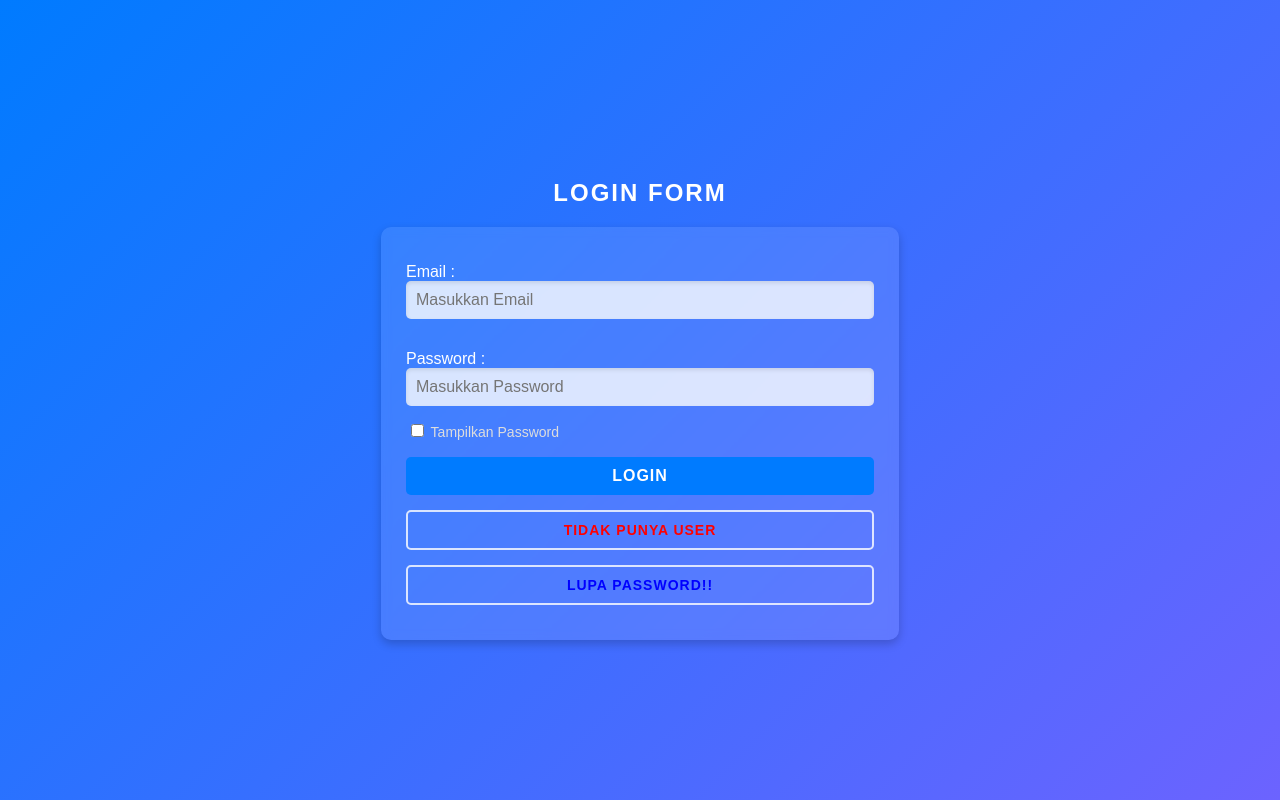
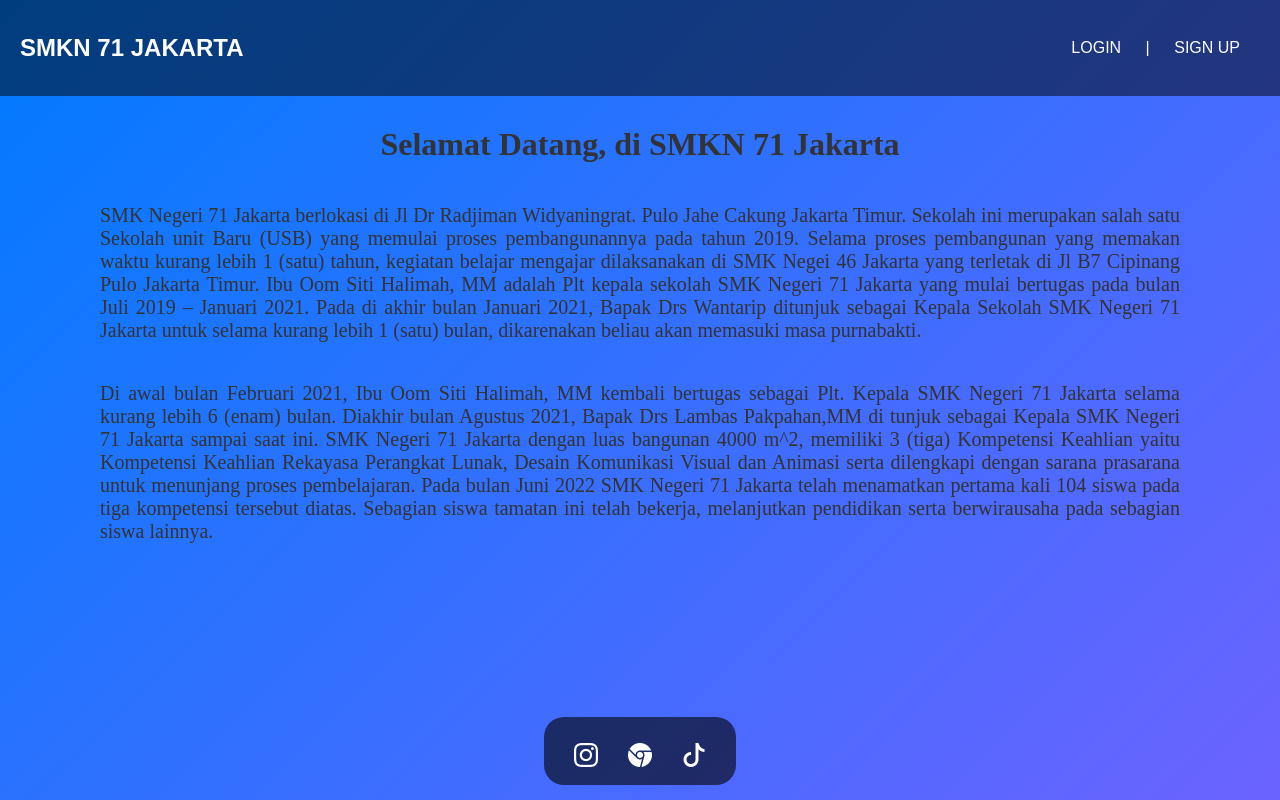
Before and after one commit to sayurtempee/coba_php, a PHP site: page / in a window 1280 px wide. Run offline with PHP 8.4, Linux system fonts and the light colour scheme.

Commit message:
edit-all

```diff
--- a/crud/crud.php
+++ b/crud/crud.php
@@ -96,7 +96,7 @@ $result = $conn->query($sql_get);
 <head>
    <meta name="viewport" content="width=device-width, initial-scale=1.0">
    <link rel="stylesheet" href="../asset/crud-style.css">
-   <link rel="icon" type="image/svg+xml" href="../img/akatsuki.png">
+   <link rel="shortcut icon" href="../img/logo71.png" type="image/x-icon">
    <title>Data Nilai Siswa RPL</title>
    <script>
       function resetForm() {
--- a/forgotPassword.php
+++ b/forgotPassword.php
@@ -90,7 +90,7 @@ mysqli_close($conn);
    <meta charset="UTF-8">
    <meta name="viewport" content="width=device-width, initial-scale=1.0">
    <link rel="stylesheet" href="./asset/style.css">
-   <link rel="icon" type="image/svg+xml" href="./img/akatsuki.png">
+   <link rel="shortcut icon" href="./img/logo71.png" type="image/x-icon">
    <title>Forgot Password</title>
 </head>
 
--- /dev/null
+++ b/index.html
@@ -0,0 +1,199 @@
+<!DOCTYPE html>
+<html lang="en">
+  <head>
+    <meta charset="UTF-8" />
+    <meta name="viewport" content="width=device-width, initial-scale=1.0" />
+    <link rel="shortcut icon" href="./img/logo71.png" type="image/x-icon" />
+    <title>SMKN 71 JAKARTA</title>
+    <link
+      rel="stylesheet"
+      href="https://cdn.jsdelivr.net/npm/bootstrap-icons@1.11.3/font/bootstrap-icons.min.css"
+    />
+    <style>
+      html,
+      body {
+        height: 100%;
+        margin: 0;
+        display: flex;
+        flex-direction: column;
+      }
+
+      body {
+        font-family: Arial, sans-serif;
+        background: linear-gradient(135deg, #007bff, #6c63ff);
+        padding: 0;
+        margin: 0;
+        min-height: 100vh;
+        color: #fff;
+      }
+
+      nav {
+        display: flex;
+        justify-content: space-between;
+        align-items: center;
+        background-color: rgba(0, 0, 0, 0.5);
+        padding: 10px 20px;
+        position: sticky;
+        top: 0;
+        z-index: 1000;
+      }
+
+      .product-name {
+        color: #fff;
+        font-size: 24px;
+        text-decoration: none;
+      }
+
+      nav a {
+        color: #fff;
+        text-align: center;
+        padding: 14px 20px;
+        text-decoration: none;
+        border-radius: 4px;
+      }
+
+      nav a:hover {
+        background-color: rgba(0, 0, 0, 0.2);
+        color: #fff;
+        border-radius: 8px;
+      }
+
+      @keyframes fadeIn {
+        from {
+          opacity: 0;
+          transform: translateY(20px);
+        }
+        to {
+          opacity: 1;
+          transform: translateY(0);
+        }
+      }
+
+      h1,
+      p {
+        padding: 0px 100px;
+        text-align: center;
+        animation: fadeIn 0.5s ease;
+        font-family: 'Times New Roman', Times, serif;
+        color: #333;
+      }
+
+      h1 {
+        margin-top: 30px;
+      }
+      p {
+        text-align: justify;
+        font-size: 20px;
+      }
+
+      @keyframes slideUp {
+        from {
+          opacity: 0;
+          transform: translateY(20px);
+        }
+        to {
+          opacity: 1;
+          transform: translateY(0);
+        }
+      }
+
+      footer {
+        background-color: rgba(0, 0, 0, 0.6);
+        color: #fff;
+        text-align: center;
+        padding: 15px;
+        position: relative;
+        margin-top: auto;
+        max-width: 800px;
+        margin-left: auto;
+        margin-right: auto;
+        margin-bottom: 15px;
+        border-radius: 20px;
+        animation: slideUp 0.8s ease-out;
+      }
+
+      .social-media-icons {
+        display: flex;
+        justify-content: center;
+        margin-top: 10px;
+      }
+
+      .social-media-icons a {
+        color: #fff;
+        margin: 0 15px;
+        font-size: 24px;
+        text-decoration: none;
+      }
+
+      .social-media-icons a:hover {
+        color: #007bff;
+      }
+
+      .social-media-icons i {
+        transition: color 0.3s ease;
+      }
+    </style>
+  </head>
+  <body>
+    <nav>
+      <h3 class="product-name">SMKN 71 JAKARTA</h3>
+      <div>
+        <a href="./login.php">LOGIN</a> | <a href="./signup.php">SIGN UP</a>
+      </div>
+    </nav>
+
+    <h1>Selamat Datang, di SMKN 71 Jakarta</h1>
+    <p>
+      SMK Negeri 71 Jakarta berlokasi di Jl Dr Radjiman Widyaningrat. Pulo Jahe
+      Cakung Jakarta Timur. Sekolah ini merupakan salah satu Sekolah unit Baru
+      (USB) yang memulai proses pembangunannya pada tahun 2019. Selama proses
+      pembangunan yang memakan waktu kurang lebih 1 (satu) tahun, kegiatan
+      belajar mengajar dilaksanakan di SMK Negei 46 Jakarta yang terletak di Jl
+      B7 Cipinang Pulo Jakarta Timur. Ibu Oom Siti Halimah, MM adalah Plt kepala
+      sekolah SMK Negeri 71 Jakarta yang mulai bertugas pada bulan Juli 2019 –
+      Januari 2021. Pada di akhir bulan Januari 2021, Bapak Drs Wantarip
+      ditunjuk sebagai Kepala Sekolah SMK Negeri 71 Jakarta untuk selama kurang
+      lebih 1 (satu) bulan, dikarenakan beliau akan memasuki masa purnabakti.
+    </p>
+    <p>
+      Di awal bulan Februari 2021, Ibu Oom Siti Halimah, MM kembali bertugas
+      sebagai Plt. Kepala SMK Negeri 71 Jakarta selama kurang lebih 6 (enam)
+      bulan. Diakhir bulan Agustus 2021, Bapak Drs Lambas Pakpahan,MM di tunjuk
+      sebagai Kepala SMK Negeri 71 Jakarta sampai saat ini. SMK Negeri 71
+      Jakarta dengan luas bangunan 4000 m^2, memiliki 3 (tiga) Kompetensi
+      Keahlian yaitu Kompetensi Keahlian Rekayasa Perangkat Lunak, Desain
+      Komunikasi Visual dan Animasi serta dilengkapi dengan sarana prasarana
+      untuk menunjang proses pembelajaran. Pada bulan Juni 2022 SMK Negeri 71
+      Jakarta telah menamatkan pertama kali 104 siswa pada tiga kompetensi
+      tersebut diatas. Sebagian siswa tamatan ini telah bekerja, melanjutkan
+      pendidikan serta berwirausaha pada sebagian siswa lainnya.
+    </p>
+
+    <!-- Footer -->
+    <footer>
+      <div class="social-media-icons">
+        <a
+          href="https://www.instagram.com/smkn71jakarta/"
+          target="_blank"
+          rel="noopener noreferrer"
+        >
+          <i class="bi bi-instagram"></i>
+        </a>
+        <a
+          href="https://smkn71jakarta.sch.id/"
+          target="_blank"
+          rel="noopener noreferrer"
+        >
+          <i class="bi bi-browser-chrome"></i>
+        </a>
+        <a
+          href="https://www.tiktok.com/@osismpk71jkt"
+          target="_blank"
+          rel="noopener noreferrer"
+        >
+          <i class="bi bi-tiktok"></i>
+        </a>
+      </div>
+    </footer>
+  </body>
+</html>
--- a/login.php
+++ b/login.php
@@ -68,7 +68,7 @@ mysqli_close($conn);
    <meta charset="UTF-8">
    <meta name="viewport" content="width=device-width, initial-scale=1.0">
    <link rel="stylesheet" href="./asset/style.css">
-   <link rel="icon" type="image/svg+xml" href="./img/akatsuki.png">
+   <link rel="shortcut icon" href="./img/logo71.png" type="image/x-icon">
    <title>Login</title>
 </head>
 
@@ -86,8 +86,8 @@ mysqli_close($conn);
          </label>
       </p>
       <input type="submit" name="submit" value="Login">
-      <input type="submit" value="tidak punya user" onclick="window.location.href='signup.php'" style="color: red;">
       <input type="submit" value="lupa Password!!" onclick="window.location.href='forgotPassword.php'" style="color: blue;">
+      <input type="submit" value="back" onclick="window.location.href='index.html'">
       <!-- <a href="signup.php">Silahkan SIGN UP</a> -->
       <!-- <a href="forgotPassword.php">Lupa Password!!</a> -->
    </form>
--- a/logout.php
+++ b/logout.php
@@ -5,6 +5,6 @@ include "connection.php";
 session_start();  // Mulai sesi
 session_unset();  // Hapus semua data sesi
 session_destroy();  // Hancurkan sesi
-header("Location: login.php");  // Redirect ke halaman login
+header("Location: index.html");  // Redirect ke halaman login
 exit();
 ?>
--- a/signup.php
+++ b/signup.php
@@ -65,7 +65,7 @@ mysqli_close($conn);
    <meta charset="UTF-8">
    <meta name="viewport" content="width=device-width, initial-scale=1.0">
    <link rel="stylesheet" href="./asset/style.css">
-   <link rel="icon" type="image/svg+xml" href="./img/akatsuki.png">
+   <link rel="shortcut icon" href="./img/logo71.png" type="image/x-icon">
    <title>SIGN UP</title>
 </head>
 
@@ -86,7 +86,7 @@ mysqli_close($conn);
          </label>
       </p>
       <input type="submit" name="submit" value="SIGN UP">
-      <input type="submit" value="sudah punya user" onclick="window.location.href='login.php'" style="color: green;">
+      <input type="submit" value="back" onclick="window.location.href='index.html'">
       <!-- <a href="login.php">Sudah Ada akun</a> -->
    </form>
 </body>
```
Also changed, not shown: asset/crud-style.css (+43 -2 lines), asset/databases/coba.sql (+5 -11 lines), README.md, img/favicon.png (renamed from img/akatsuki.png).
